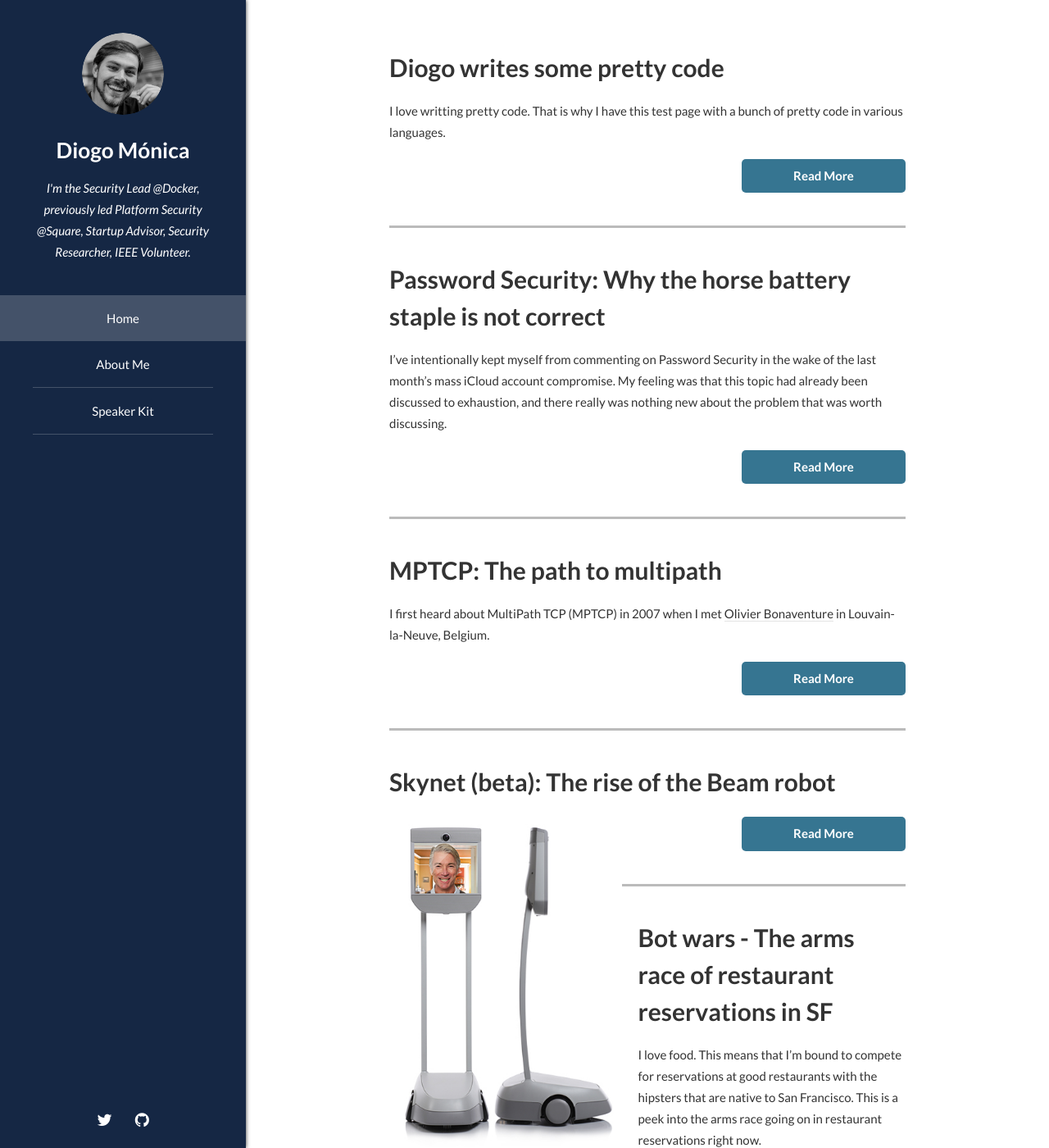
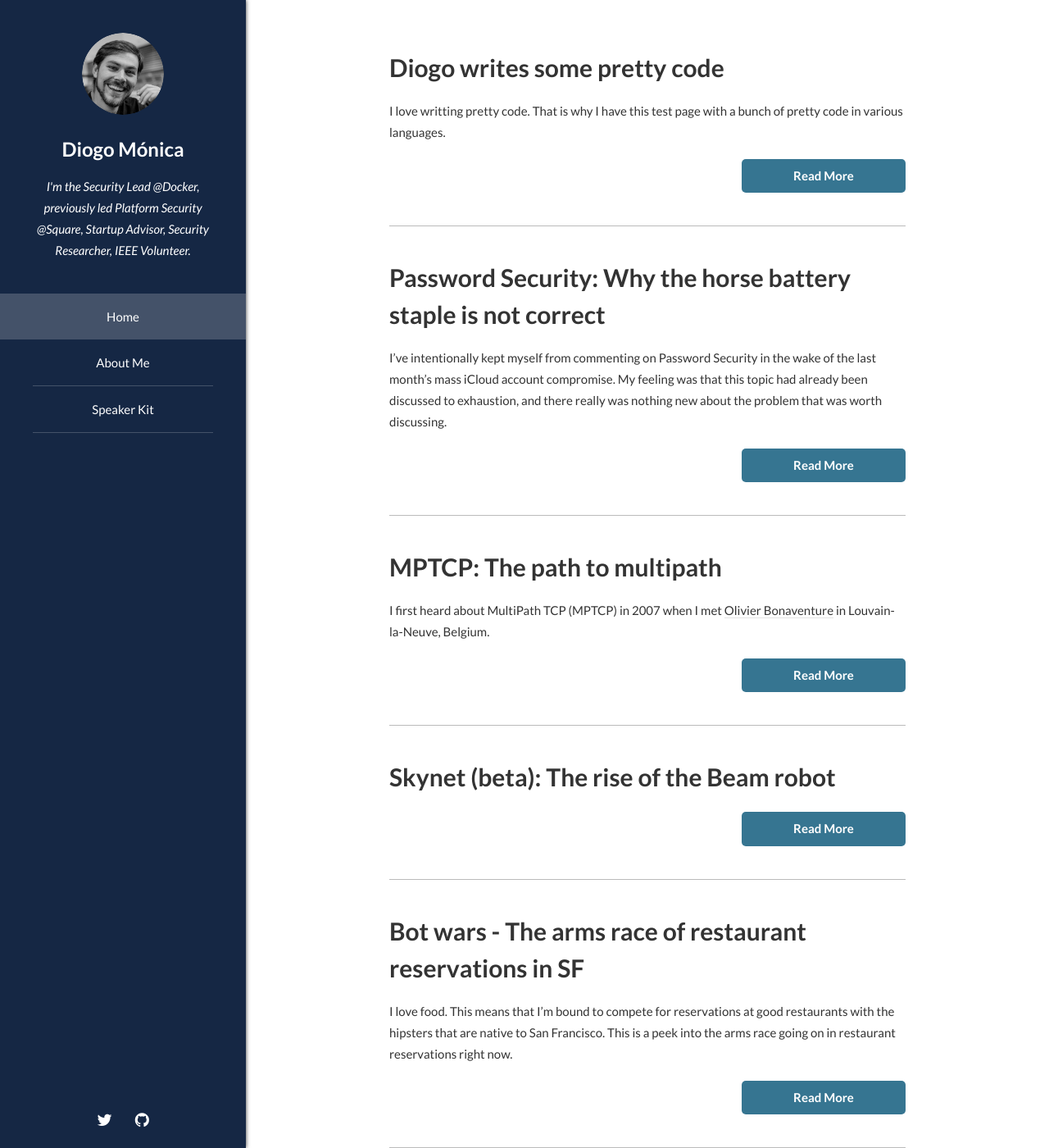
Before and after one commit to diogomonica/new.diogomonica.com, a Jekyll site: the page built from index.html, in a window 1280 px wide and 1400 px high. Shown: the whole window at 82% size. Built offline with Jekyll 4.4.1, drawn with Linux system fonts in a browser that asks for light colours; the list of posts is cut into pages by our own code.

Commit message:
more updates to fonts

```diff
--- a/css/style.scss
+++ b/css/style.scss
@@ -71,6 +71,7 @@ $size-header: 23em;
 	}
 
 	h2 {
+		margin-bottom: 24px;
 		font-size: 48px;
 		line-height: 60px;
 	}
@@ -127,10 +128,11 @@ $size-header: 23em;
 	code {
 		padding: 20px;
 		margin: 0;
-		border-radius: $size-border-radius;
 		font-family: $font-family-fixed;
 		font-size: 0.9em;
 		background-color: $black;
+		color: #f0f0f0;
+		border-radius: $size-border-radius;
     	box-shadow: 0 0 10px rgba(0,0,0,0.8);
 	}
 
@@ -192,7 +194,7 @@ $size-header: 23em;
 		.lineno {
 			display: inline-block;
 			padding: 0 10px 0 0;
-			color: #ccc;
+			color: #d8d8d8;
 		}
 	}
 
@@ -249,7 +251,7 @@ $size-header: 23em;
 					color: $darkGrey;
 					font-size: 15px;
 					font-weight: $font-weight-bold;
-					margin-top: -0.75em;
+					margin-top: 0;
 				}
 			}
 		}
@@ -883,7 +885,7 @@ $size-header: 23em;
 	.features {
 		article {
 			padding-bottom: 40px;
-			border-bottom: 3px solid $grey;
+			border-bottom: 1px solid $grey;
 			margin-bottom: 40px;
 
 			.image {
@@ -906,6 +908,10 @@ $size-header: 23em;
 				> :last-child {
 					margin-bottom: 0;
 				}
+			}
+
+			img {
+				display: none;
 			}
 		}
 	}
@@ -973,12 +979,13 @@ $size-header: 23em;
 			}
 
 			h1 {
-				font-size: 1.75em;
+				font-size: 24px;
 				margin: 0;
 			}
 
 			p {
 				margin: 20px 0 0 0;
+				font-size: 15px;
 				font-style: italic;
 			}
 		}
@@ -1011,6 +1018,7 @@ $size-header: 23em;
 						padding: 15px 0;
 						border-top: 1px solid rgba(255,255,255,0.2);
 						border-bottom: 0;
+						font-size: 15px;
 						text-decoration: none;
 						@include vendor-property('transition', 'none');
 					}
@@ -1115,7 +1123,7 @@ $size-header: 23em;
 		.prev,
 		.next {
 			position: absolute;
-			color: $diogoBlueGreen;
+			color: $diogoLightBlue;
 			font-size: 14px;
 			letter-spacing: 2px;
     		text-transform: uppercase;
@@ -1124,7 +1132,7 @@ $size-header: 23em;
 		a.next {
     		&:active,
     		&:hover {
-    			color: darken($diogoBlueGreen, 20);
+    			color: darken($diogoLightBlue, 20);
     		}
 		}
 		span.prev,
```
